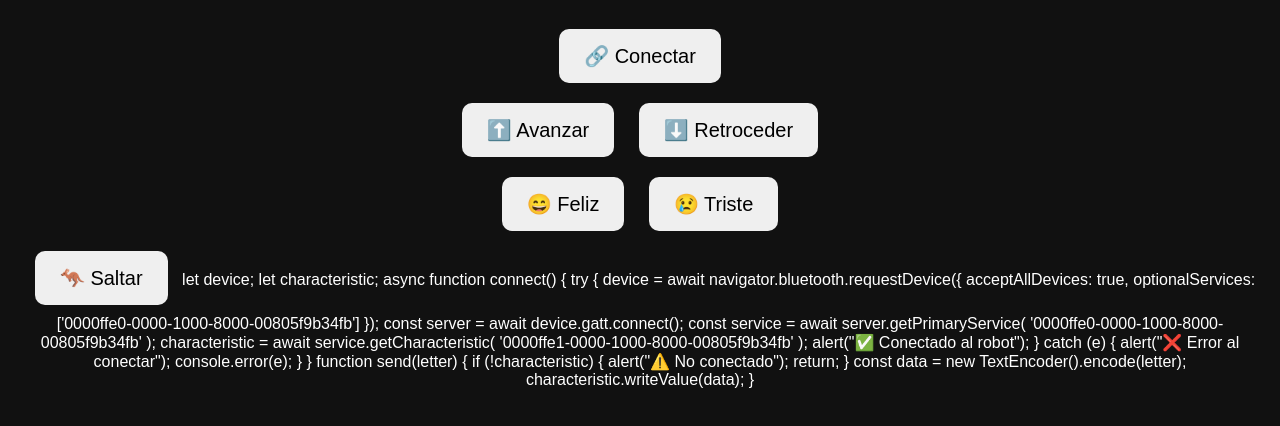
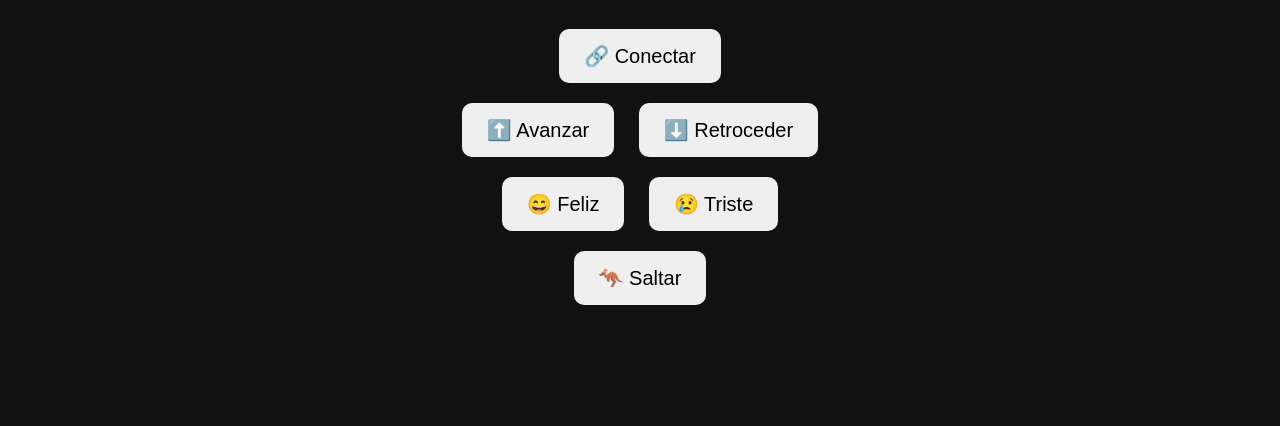
Before and after one commit to ZJD77/dex-custom-control, a plain HTML site: page index.html in a window 1280 px wide. Shown: the part 62-488 px from the top of the page. Drawn offline with Linux system fonts and the light colour scheme.

Commit message:
Update index.html

```diff
--- a/index.html
+++ b/index.html
@@ -37,39 +37,3 @@
   <script src="script.js"></script>
 </body>
 </html>
-
-let device;
-let characteristic;
-
-async function connect() {
-  try {
-    device = await navigator.bluetooth.requestDevice({
-      acceptAllDevices: true,
-      optionalServices: ['0000ffe0-0000-1000-8000-00805f9b34fb']
-    });
-
-    const server = await device.gatt.connect();
-    const service = await server.getPrimaryService(
-      '0000ffe0-0000-1000-8000-00805f9b34fb'
-    );
-
-    characteristic = await service.getCharacteristic(
-      '0000ffe1-0000-1000-8000-00805f9b34fb'
-    );
-
-    alert("✅ Conectado al robot");
-  } catch (e) {
-    alert("❌ Error al conectar");
-    console.error(e);
-  }
-}
-
-function send(letter) {
-  if (!characteristic) {
-    alert("⚠️ No conectado");
-    return;
-  }
-
-  const data = new TextEncoder().encode(letter);
-  characteristic.writeValue(data);
-}
```
